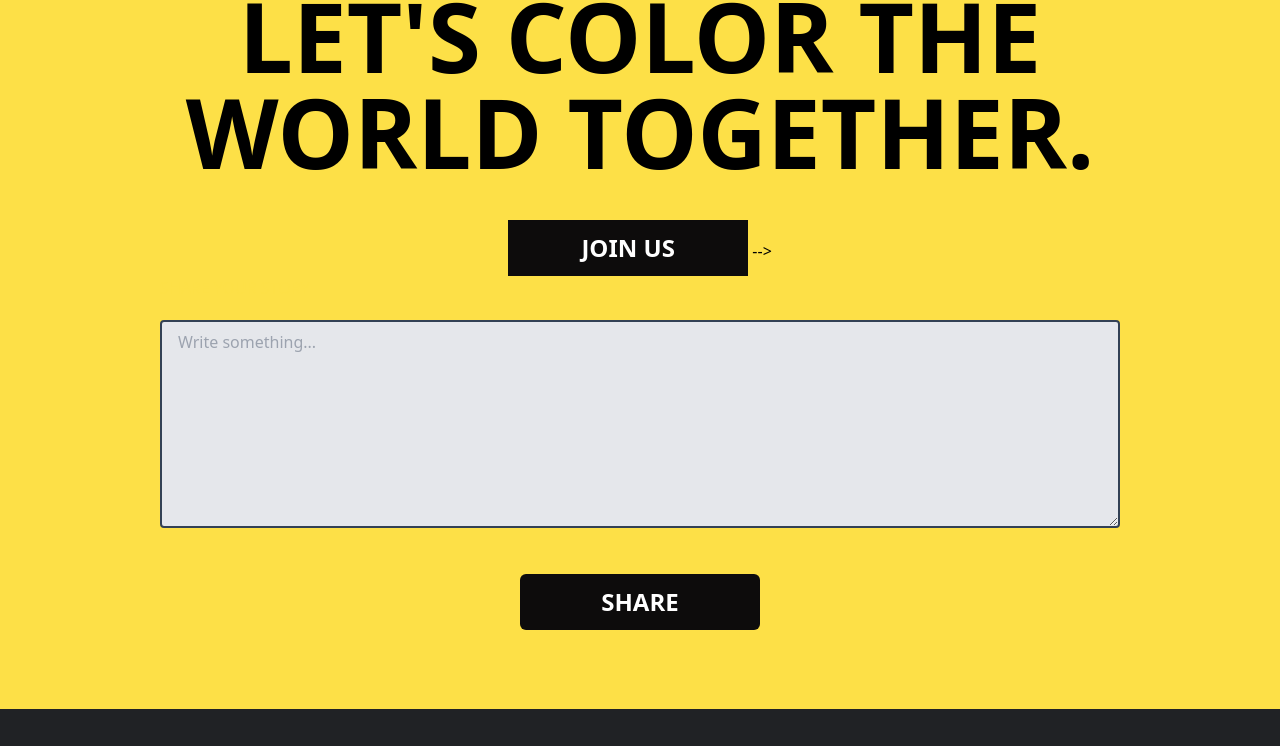
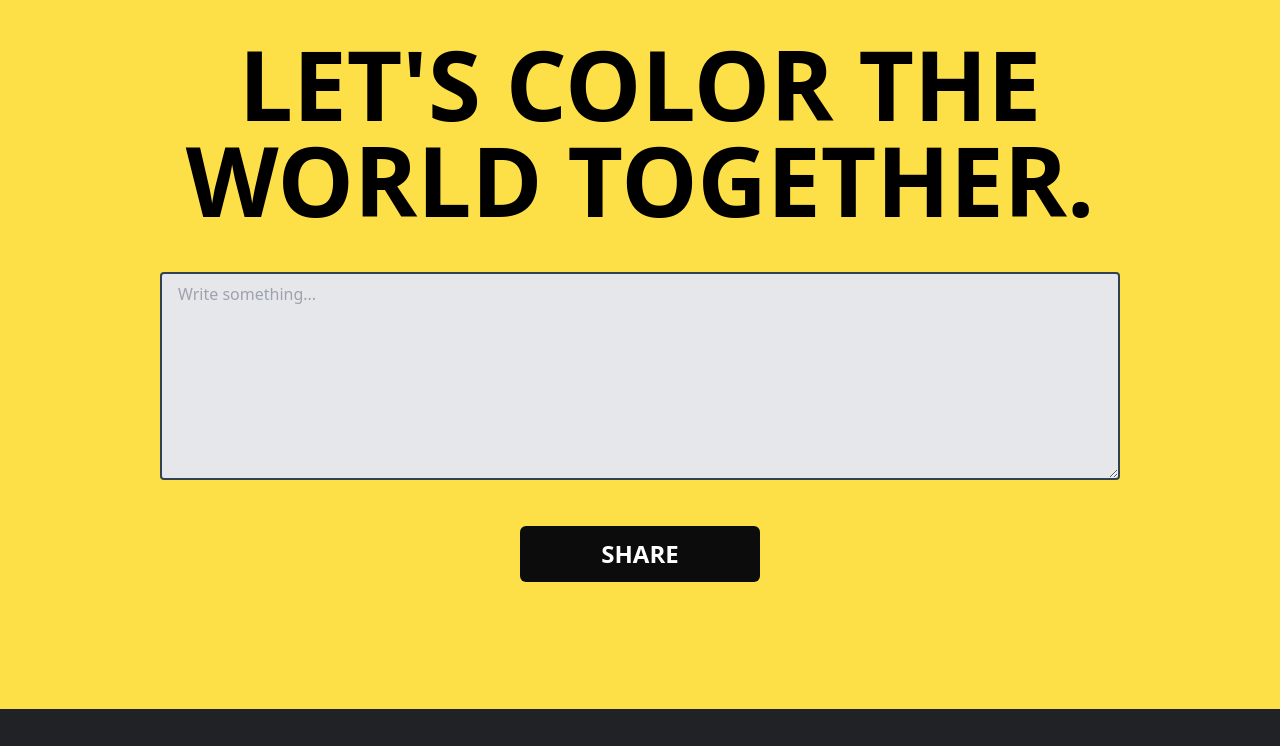
Before and after one commit to Kerubi-5/francollectives_repository, a website: page src/index.html in a window 1280 px wide. Shown: the part 1691-2437 px from the top of the page. Drawn offline with nearby package versions, Linux system fonts and the light colour scheme; files that its build step writes are made by us from their sources.

Commit message:
remove join us button

```diff
--- a/src/index.html
+++ b/src/index.html
@@ -117,10 +117,7 @@
                     world together.</h1>
 
                 <!-- TODO: screen size response -->
-                <button
-                    class="uppercase w-4/12 xl:w-3/12 lg:w-4/12 mt-10 p-3 font-bold transition-all duration-150 transform text-white bg-darkBody hover:bg-yellow-400 hover:border-2 hover:border-opacity-100 border-black hover:text-black text-sm xl:text-2xl">
-                    join us
-                </button> -->
+
                 <form class="w-full">
                     <h1 class="dark:text-yellow-300 font-medium mb-5 text-left uppercase">Share your story</h1>
                         <textarea class=" text-wrap bg-gray-200 border-2 border-slate-700 rounded w-full h-52 py-2 px-4 type="text" placeholder="Write something..."></textarea>
```
